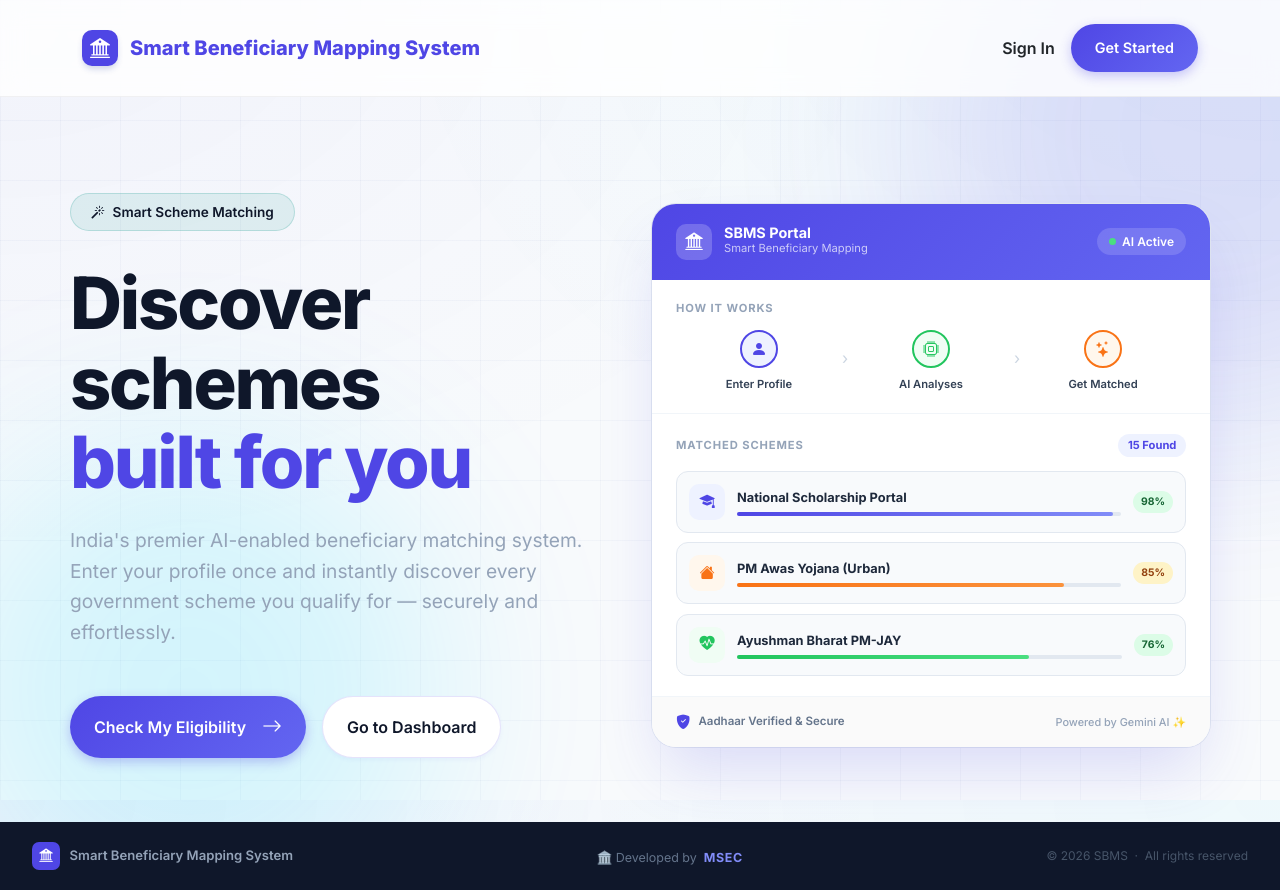
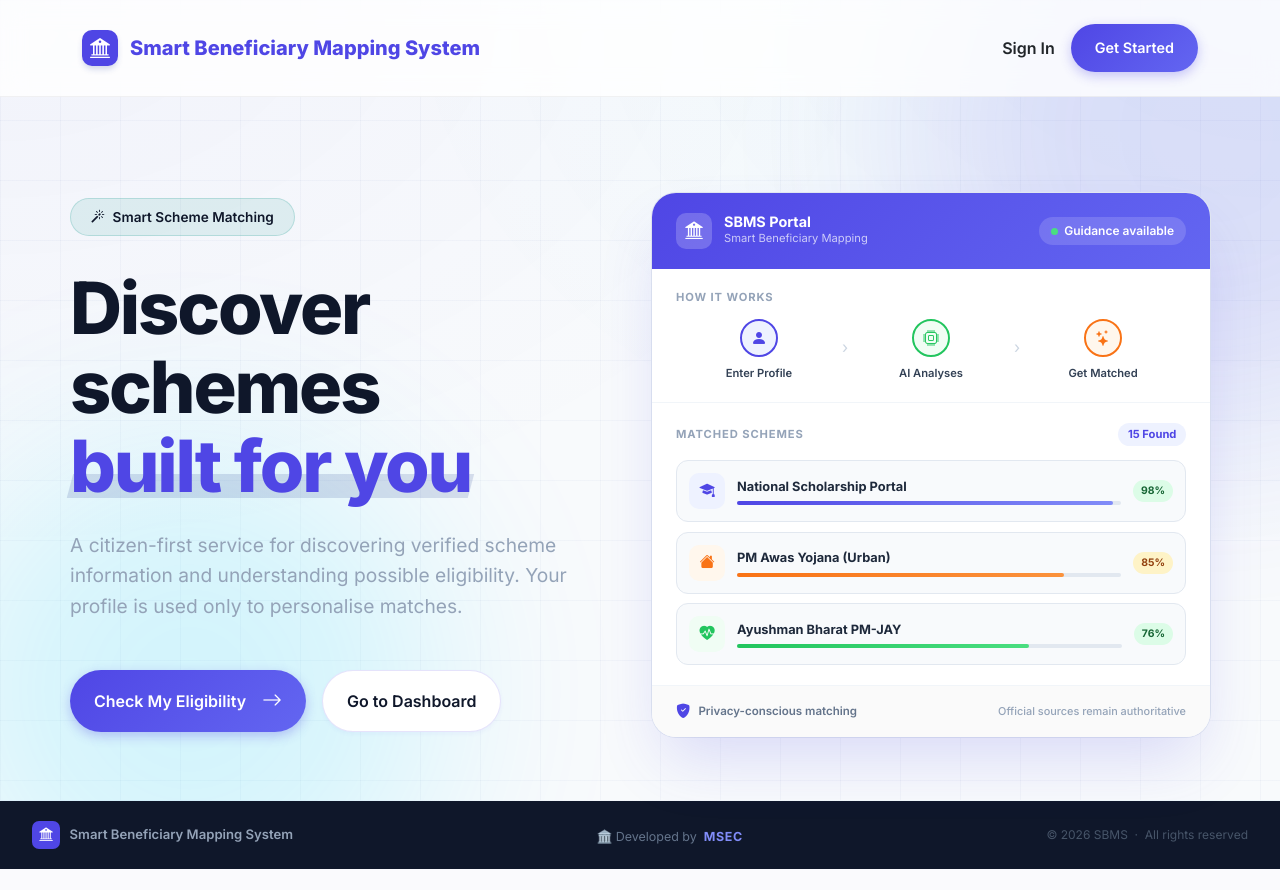
Before and after one commit to navisjoshvadonel/Smart-beneficiary-mappping-system, a Django app: page / in a window 1280 px wide. After the commit the page ends 869 px from the top, so only its background shows below. Run offline with Django 5.2, Linux system fonts and the light colour scheme; data that the repository does not hold is empty; parts of the project's set-up code (start-up, migrations or seed data) failed here and were passed over; some libraries are stand-ins or nearby versions.

Commit message:
Improve citizen journey and checklist safety

```diff
--- a/core/tests.py
+++ b/core/tests.py
@@ -57,6 +57,11 @@ class EligibilityTests(SimpleTestCase):
 
 
 class PermissionAndWorkflowTests(RequestTestCase):
+    def test_document_checklist_requires_post(self):
+        user = SimpleNamespace(is_authenticated=True, id=7)
+        response = views.document_checklist(self.request('get', user=user), 1)
+        self.assertEqual(response.status_code, 405)
+
     def test_admin_users_redirects_anonymous_users(self):
         response = views.admin_users(self.request())
         self.assertEqual(response.status_code, 302)
--- a/templates/base.html
+++ b/templates/base.html
@@ -107,6 +107,7 @@
     {% block extra_css %}{% endblock %}
 </head>
 <body>
+    <a href="#main-content" class="visually-hidden-focusable position-absolute top-0 start-0 m-2 p-2 bg-white text-dark rounded shadow" style="z-index:100000;">Skip to main content</a>
 
     <!-- Mobile Top Navbar -->
     <nav class="bb-navbar">
@@ -205,7 +206,7 @@
     </aside>
 
     <!-- Main Content -->
-    <main class="bb-main-content">
+    <main id="main-content" class="bb-main-content" tabindex="-1">
         <!-- Flash Messages -->
         <div class="container-fluid mb-3">
             {% if messages %}
--- a/templates/home.html
+++ b/templates/home.html
@@ -46,7 +46,7 @@
         .orb2 { width: 500px; height: 500px; background: var(--accent); bottom: -100px; left: -100px; animation: float 12s ease-in-out infinite reverse; }
 
         @keyframes float {
-            0%, {{ total_users }} { transform: translate(0, 0); }
+            0%, 100% { transform: translate(0, 0); }
             50% { transform: translate(40px, 40px); }
         }
 
@@ -118,7 +118,7 @@
             position: absolute;
             bottom: 10%;
             left: 0;
-            width: {{ total_users }};
+            width: 100%;
             height: 30%;
             background: rgba(30, 58, 138, 0.15);
             z-index: -1;
@@ -146,7 +146,7 @@
             animation: fadeUp 0.8s ease both 0.3s;
         }
         .hero-image {
-            width: {{ total_users }};
+            width: 100%;
             border-radius: 24px;
             box-shadow: 0 25px 50px -12px rgba(30, 58, 138, 0.25);
             border: 1px solid var(--border);
@@ -204,7 +204,7 @@
                 </h1>
 
                 <p class="hero-sub">
-                    India's premier AI-enabled beneficiary matching system. Enter your profile once and instantly discover every government scheme you qualify for — securely and effortlessly.
+                    A citizen-first service for discovering verified scheme information and understanding possible eligibility. Your profile is used only to personalise matches.
                 </p>
 
                 <div class="hero-cta">
@@ -236,7 +236,7 @@
                             </div>
                             <div style="background:rgba(255,255,255,0.15);border-radius:20px;padding:0.3rem 0.75rem;display:flex;align-items:center;gap:0.4rem;">
                                 <span style="width:7px;height:7px;border-radius:50%;background:#4ade80;display:inline-block;animation:pulse-dot 1.5s infinite;"></span>
-                                <span style="color:white;font-size:0.75rem;font-weight:600;">AI Active</span>
+                                <span style="color:white;font-size:0.75rem;font-weight:600;">Guidance available</span>
                             </div>
                         </div>
 
@@ -320,9 +320,9 @@
                         <div style="padding:0.9rem 1.5rem;border-top:1px solid #f1f5f9;background:#fafafa;display:flex;align-items:center;justify-content:space-between;">
                             <div style="display:flex;align-items:center;gap:0.5rem;">
                                 <i class="bi bi-shield-fill-check" style="color:#4F46E5;font-size:0.9rem;"></i>
-                                <span style="font-size:0.72rem;font-weight:600;color:#64748b;">Aadhaar Verified &amp; Secure</span>
+                                <span style="font-size:0.72rem;font-weight:600;color:#64748b;">Privacy-conscious matching</span>
                             </div>
-                            <div style="font-size:0.68rem;color:#94a3b8;font-weight:500;">Powered by Gemini AI ✨</div>
+                            <div style="font-size:0.68rem;color:#94a3b8;font-weight:500;">Official sources remain authoritative</div>
                         </div>
                     </div>
                 </div>
```
Also changed, not shown: templates/dashboard.html (+10 -0 lines), templates/scheme_apply_guide.html (+13 -3 lines).
